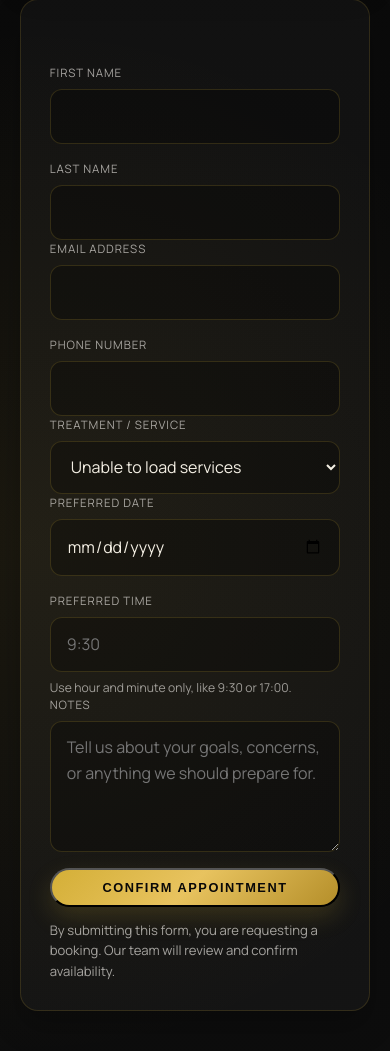
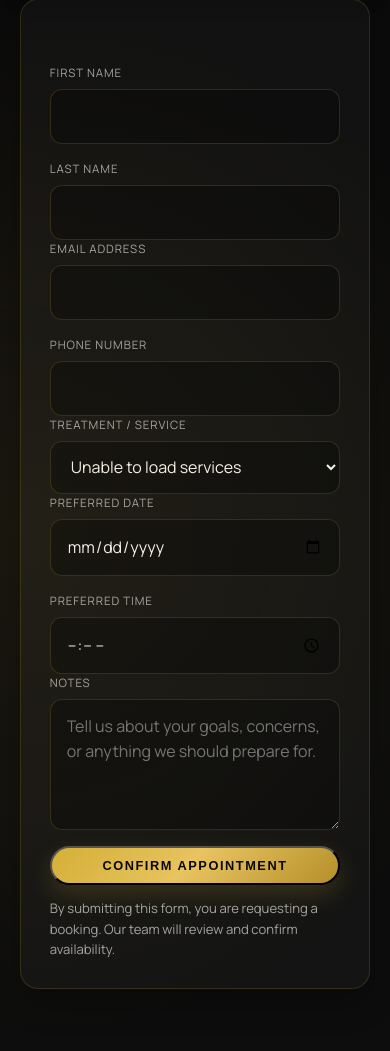
Before and after one commit to bquaye06/RichbelSPA-AestheticsCentre, a Flask app: page /appointment in a window 390 px wide. Shown: the part 1591-2642 px from the top of the page. Run offline with Flask 3, Linux system fonts and the light colour scheme; parts of the project's set-up code (start-up, migrations or seed data) failed here and were passed over.

Commit message:
fixed time input on mobile

```diff
--- a/templates/_appointment_form_fields.html
+++ b/templates/_appointment_form_fields.html
@@ -42,8 +42,7 @@
 
     <label class="field-group">
       <span>Preferred Time</span>
-      <input type="text" name="appointment_time" inputmode="numeric" autocomplete="off" placeholder="9:30" pattern="^([0-1]?\d|2[0-3]):[0-5]\d$" aria-describedby="appointment-time-hint" required />
-      <small id="appointment-time-hint" class="field-hint">Use hour and minute only, like 9:30 or 17:00.</small>
+      <input type="time" name="appointment_time" autocomplete="off" required />
     </label>
   </div>
 
```
